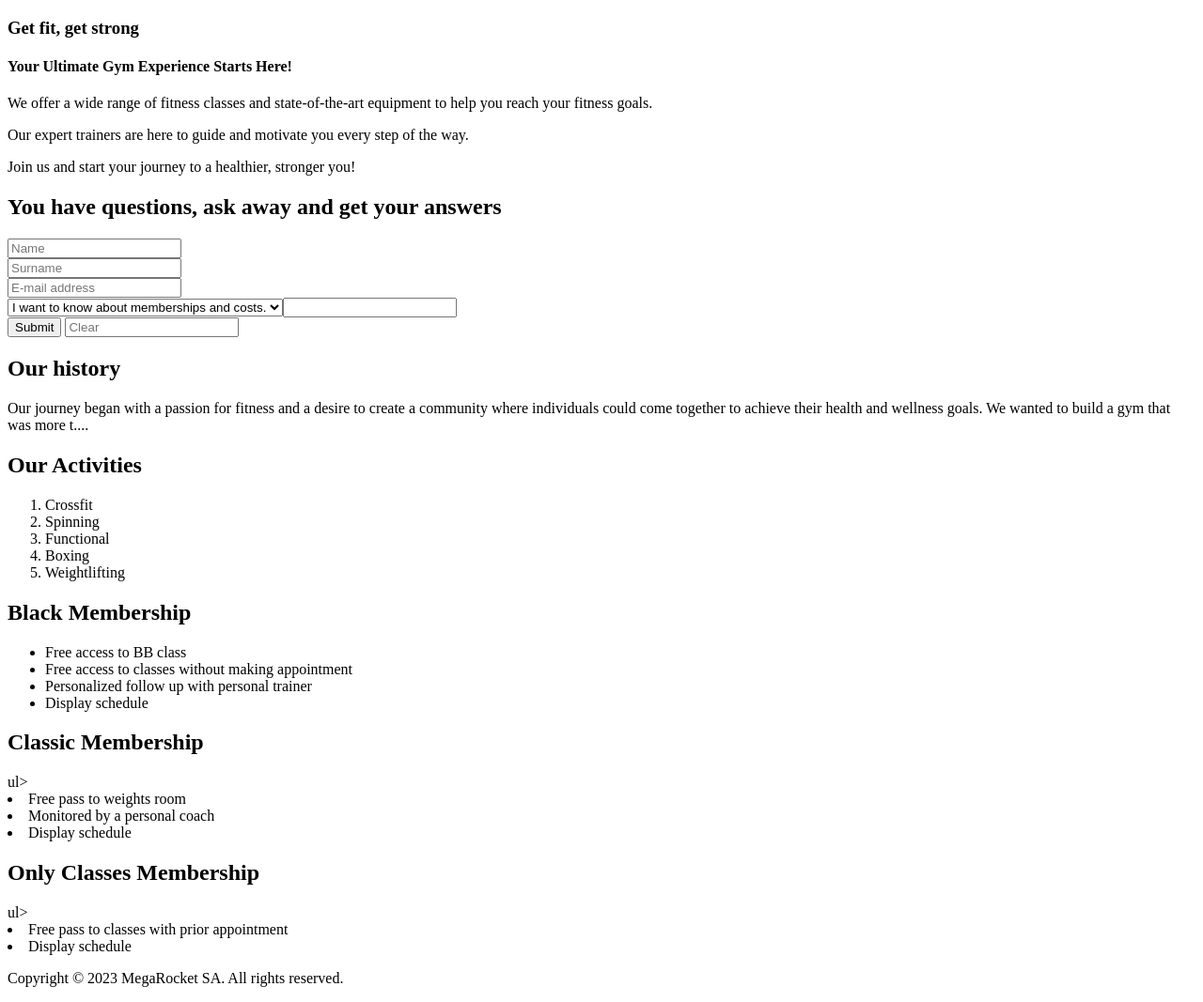
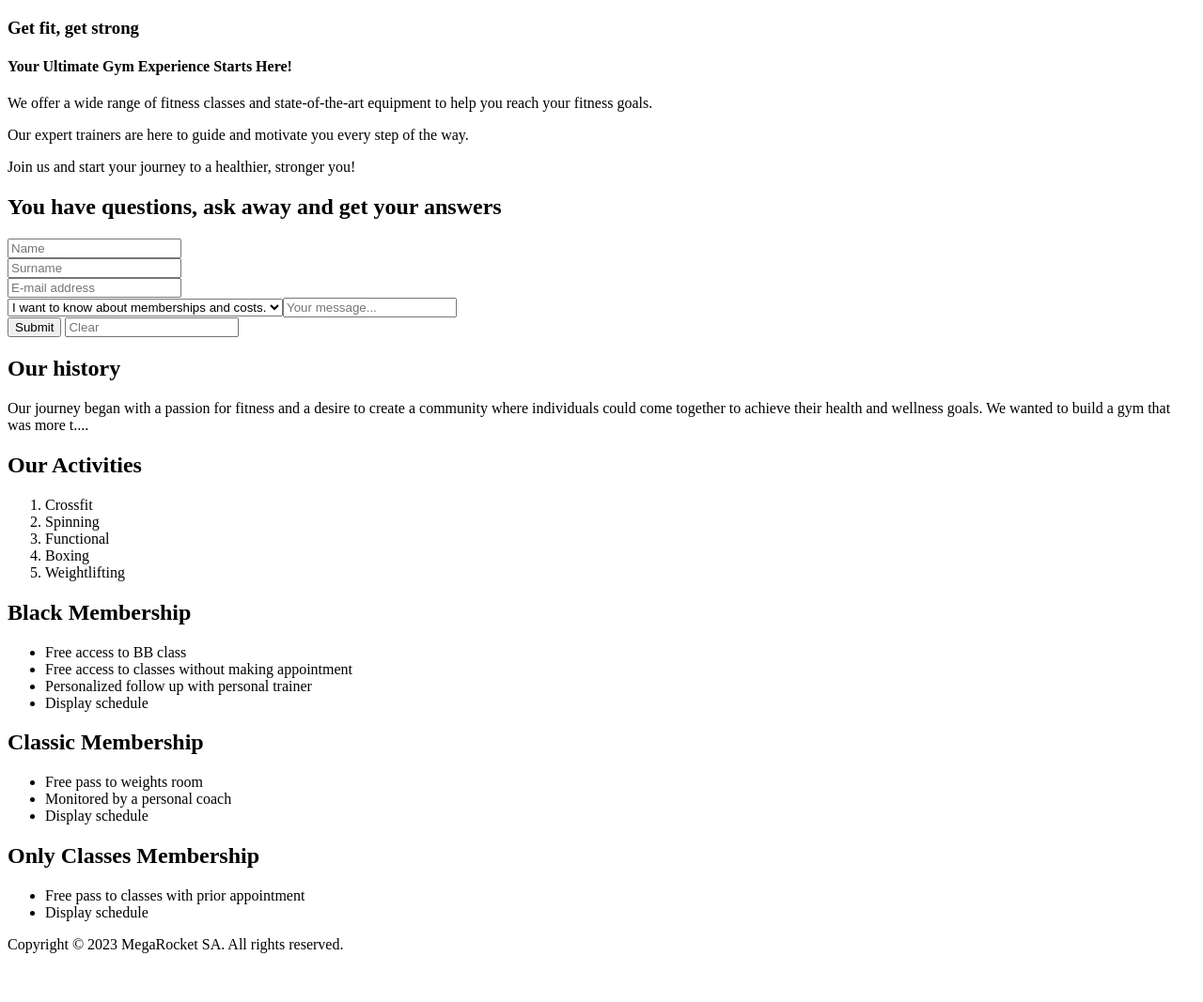
Before and after one commit to PetrDzhavr/BaSP-M2023, a plain HTML site: page Week-03/index.html in a window 1280 px wide. Shown: the whole page at 94% size. After the commit the page ends 1031 px from the top, so only its background shows below. Drawn offline with Linux system fonts and the light colour scheme.

Commit message:
BaSP-W03-2023: Correction of mistakes

```diff
--- a/Week-03/index.html
+++ b/Week-03/index.html
@@ -29,13 +29,13 @@
                 <input type="email" placeholder="E-mail address">
             </div>
             <div>
-                <select name="Select a motive" >
+                <select name="Select a motive" placeholder="Select a motive">
                     <option>I want to know about memberships and costs.</option>
                     <option>I want to submit a suggestion/enquiry.</option>
                     <option>I want to submit a complaint.</option>
             </div>
             <div>
-                <input type="text">
+                <input type="text" placeholder="Your message...">
             </div>
             <input type="submit" name="submit" placeholder="Submit">
             <input type="clear" name="clear" placeholder="Clear">
@@ -62,13 +62,13 @@
             <li>Display schedule</li>
         </ul>
         <h2>Classic Membership</h2>
-        ul>
+        <ul>
             <li>Free pass to weights room</li>
             <li>Monitored by a personal coach</li>
             <li>Display schedule</li>
         </ul>
         <h2>Only Classes Membership</h2>
-        ul>
+        <ul>
             <li>Free pass to classes with prior appointment</li>
             <li>Display schedule</li>
         </ul>
```
